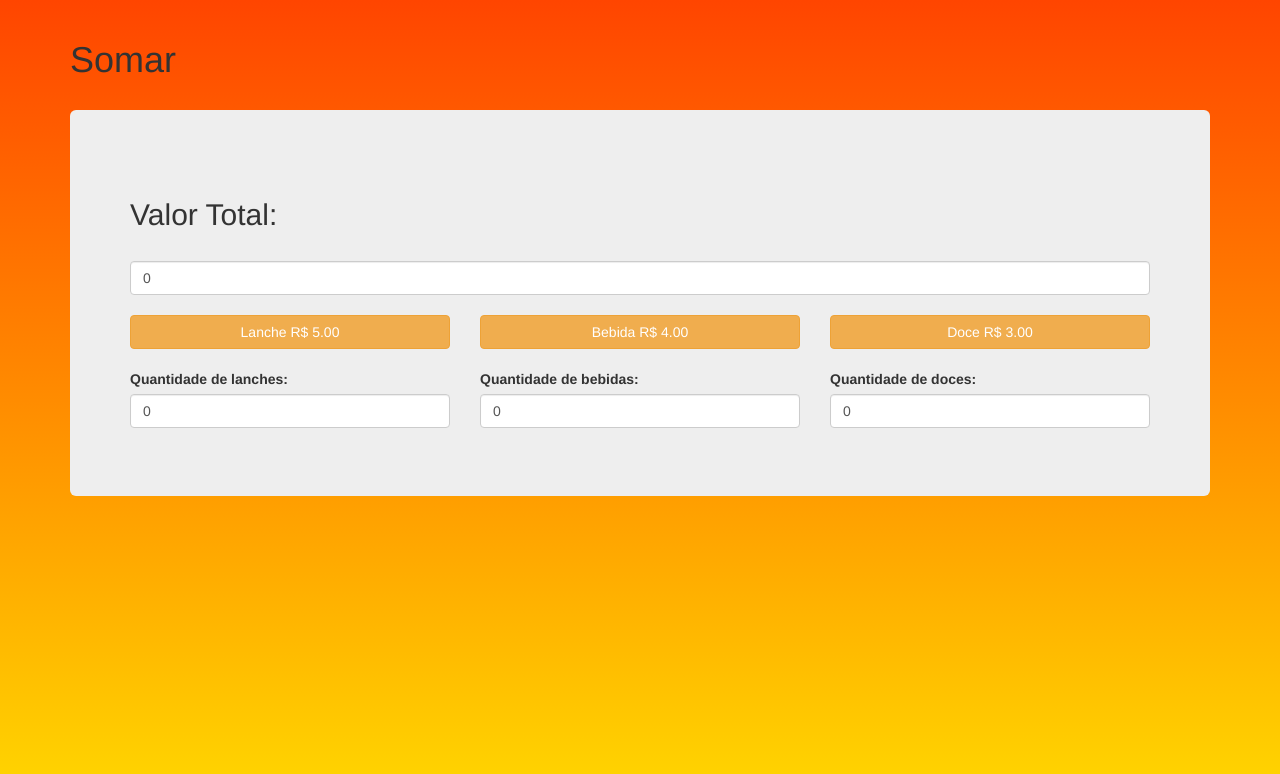
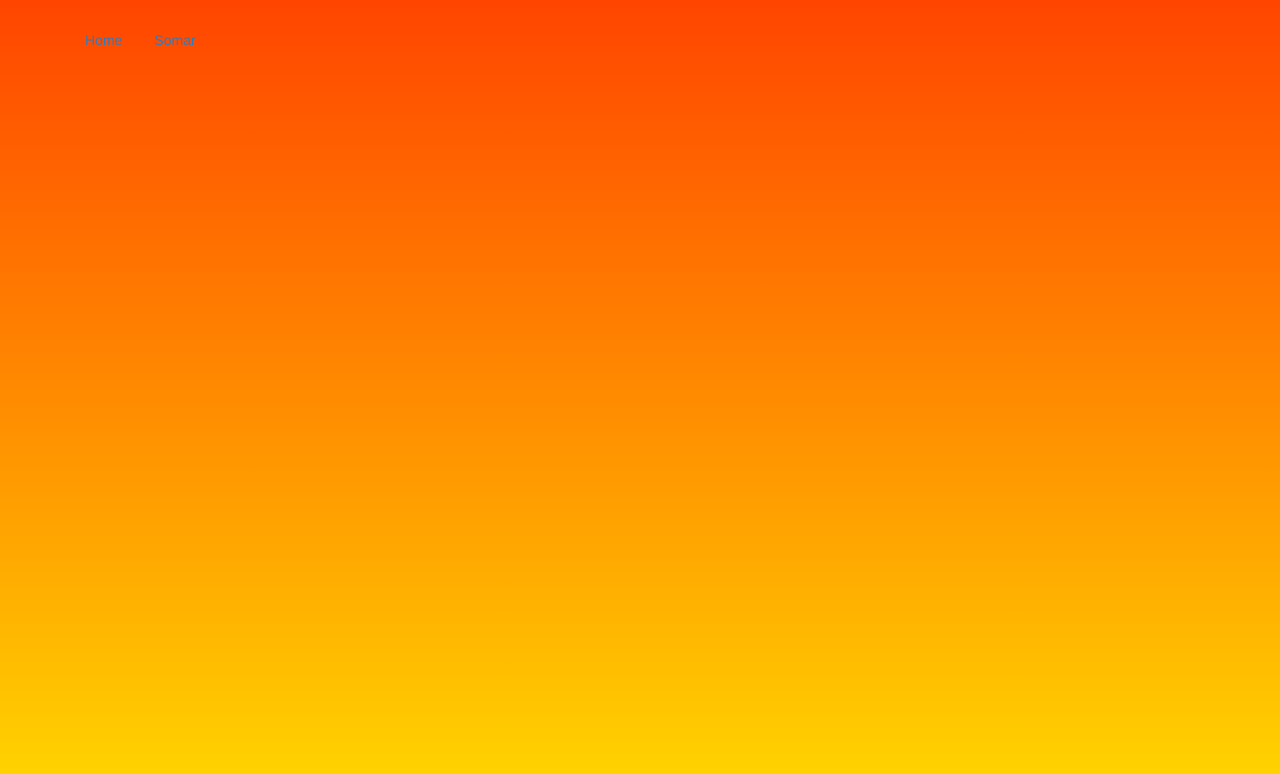
Before and after one commit to anderrf/exemploAngular, an Angular app: page / in a window 1280 px wide. Shown: the top 774 px of the page. Built offline with nearby package versions, Linux system fonts and the light colour scheme.

Commit message:
inserindo conteúdo html para controlare exibir as rotas

```diff
--- a/src/app/app.component.html
+++ b/src/app/app.component.html
@@ -1 +1,9 @@
-<app-somar></app-somar>
+<div class="row">
+    <div class="col-md-12">
+        <ul class="nav nav-pills">
+            <li role="presentation"><a href="index">Home</a></li>
+            <li role="presentation"><a href="somar">Somar</a></li>
+        </ul>
+    </div>
+</div>
+<router-outlet><router-outlet>
```
